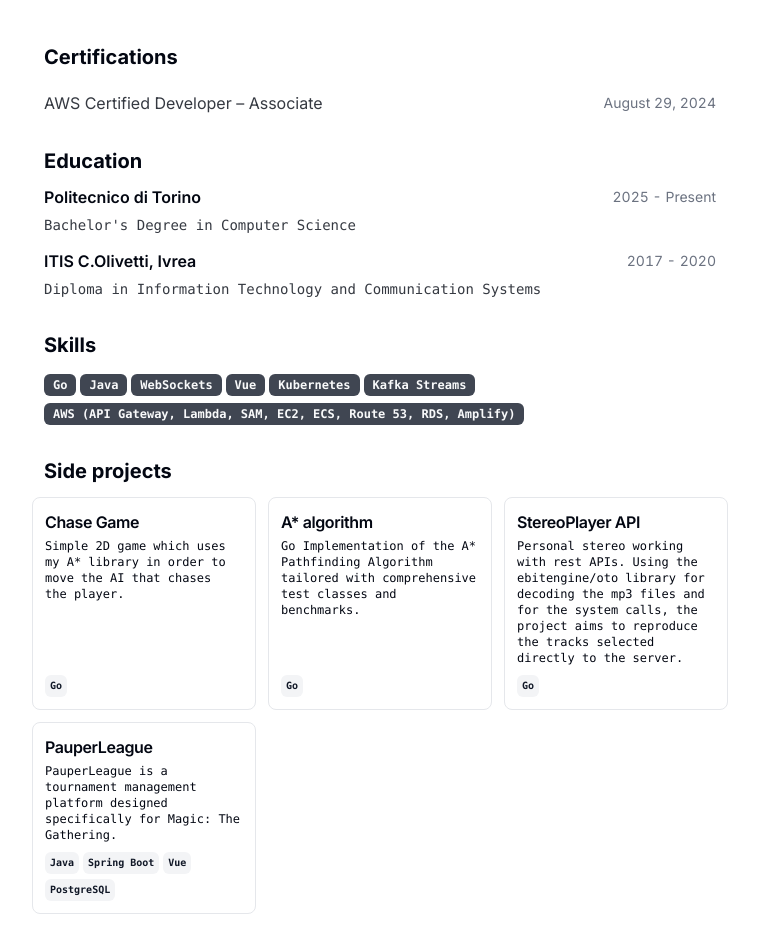
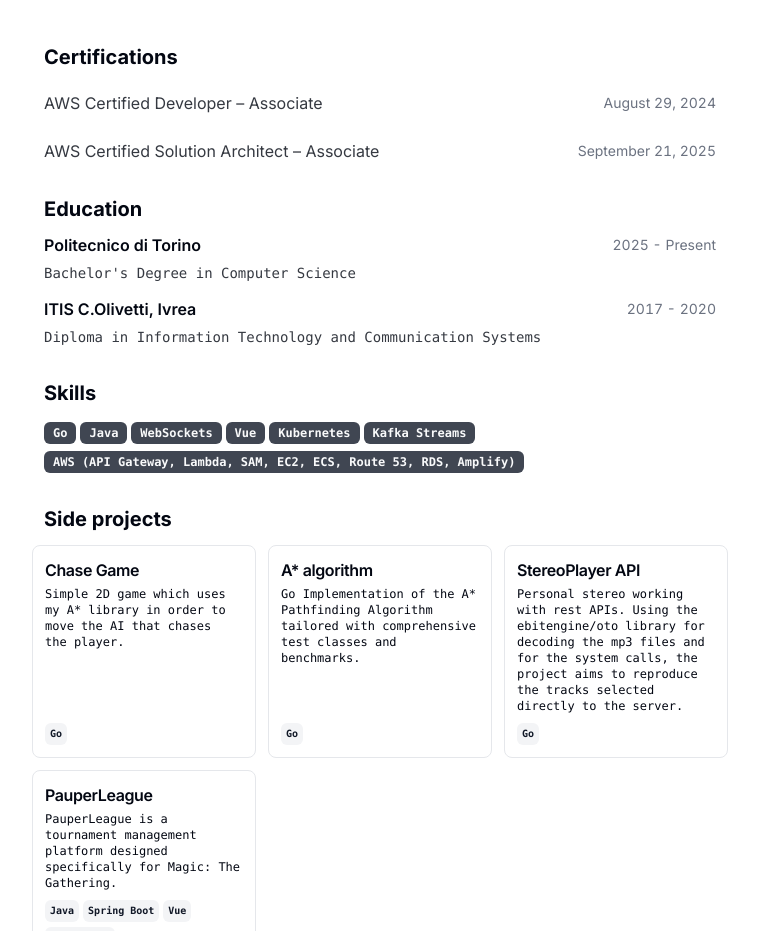
Before and after one commit to matteo00gm/CV_Matteo_Grosso, a Next.js app: page / in a window 1280 px wide. Shown: the part 905-1836 px from the top of the page, without its empty margins (260-1019 px from the left). Built offline with nearby package versions, Linux system fonts and the light colour scheme.

Commit message:
Update resume-data.tsx
Added aws certification

```diff
--- a/src/data/resume-data.tsx
+++ b/src/data/resume-data.tsx
@@ -40,6 +40,10 @@ export const RESUME_DATA = {
     {
       title: "AWS Certified Developer – Associate",
       start: "August 29, 2024",
+    },
+    {
+      title: "AWS Certified Solution Architect – Associate",
+      start: "September 21, 2025",
     },
   ],
   education: [
```
